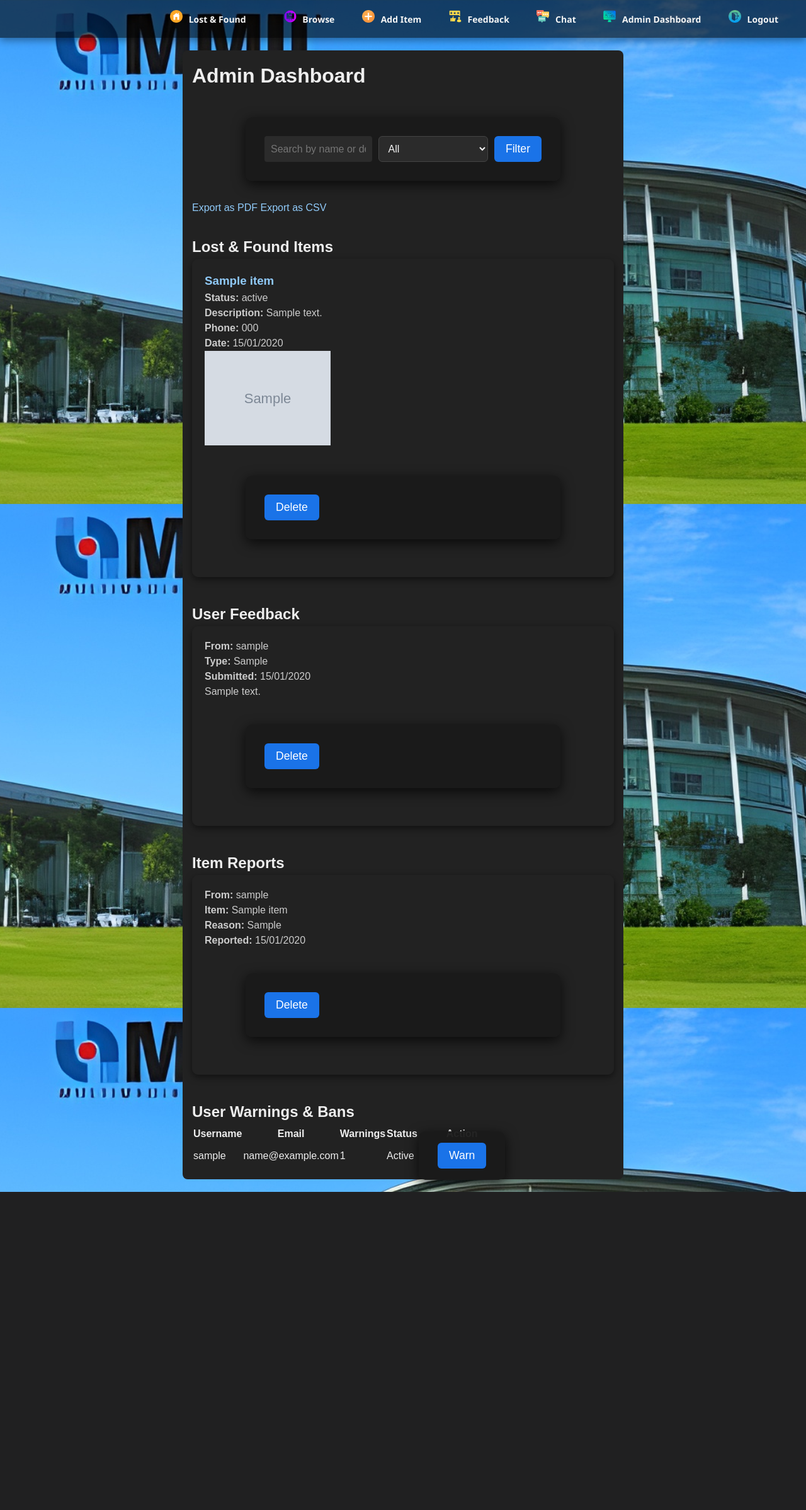
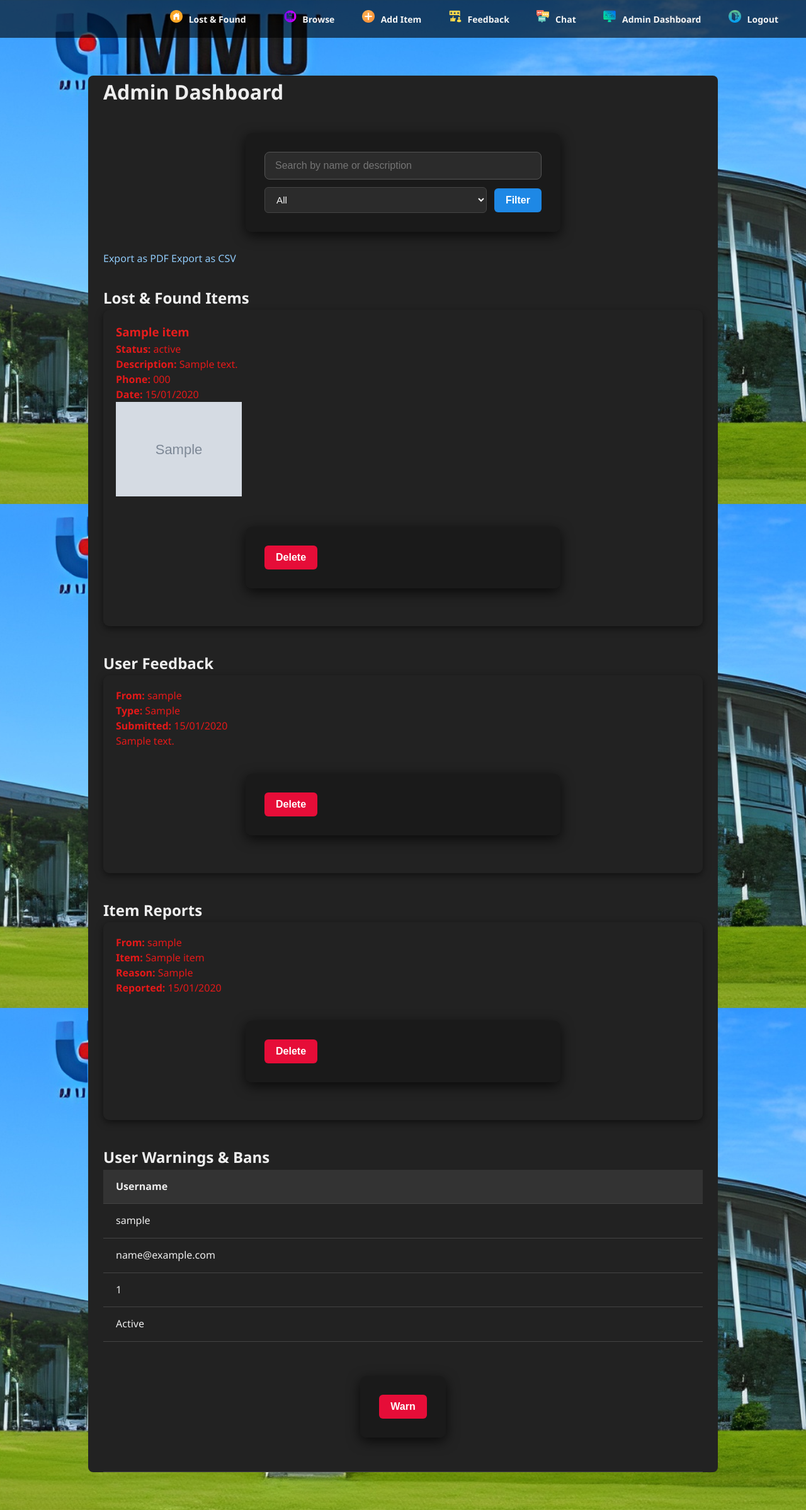
Before and after one commit to GuangJing56/lost-and-found, a Flask app: page /admin/dashboard in a window 1280 px wide. Shown: the whole page at 63% size. Before the commit the page ends 1892 px from the top, so only its background shows below. Run offline with Flask 3, Linux system fonts and the light colour scheme; a user stored in the database is signed in; tables that the repository leaves empty hold one stand-in row (values such as "Sample post"); grey boxes marked "Sample" are stand-in pictures.

Commit message:
Changed the warn button to red and improved the look of admin dashboard

```diff
--- a/app.py
+++ b/app.py
@@ -286,7 +286,7 @@ def register_routes(app):
     @login_required
     def add_item():
         if request.method == 'POST':
-            name = request.form['name']
+            name = request.form['person name']
             description = request.form['description']
             phone = request.form['phone']
             location = request.form['location']
@@ -373,7 +373,7 @@ def register_routes(app):
             feedback = Feedback(
                 user_id=current_user.id,
                 feedback_type=feedback_type,
-                content=content
+                content=content,
             )
             db.session.add(feedback)
             db.session.commit()
@@ -580,3 +580,4 @@ def register_routes(app):
 if __name__ == '__main__':
     app = create_app()
     app.run(debug=True)
+# Test change: add this line to test git commit
--- a/static/css/style.css
+++ b/static/css/style.css
@@ -37,10 +36,8 @@ a:hover {
     top: 0;
     width: 100%;
     z-index: 1000;
-    box-shadow: 0 4px 12px rgba(0, 0, 0, 0.4);
     gap: 20px;
 }
-
 .navbar a {
     padding: 10px 20px;
     font-size: 14px;
@@ -77,14 +74,7 @@ a:hover {
 .flash-message.warning { background-color: #f9a825; color: #000; }
 .flash-message.info    { background-color: #0288d1; }
 
-/* Container */
-.container {
-    max-width: 1000px;
-    margin: 60px auto;
-    padding: 0 24px;
-}
-
-/* About Section (dark mode only here) */
+/* About Section (Dark Mode) */
 .about-container {
     background-color: rgba(0, 0, 0, 0.75);
     padding: 60px 40px;
@@ -128,9 +107,18 @@ a:hover {
     text-decoration: none;
 }
 
+/* Container */
+.container {
+    max-width: 1000px;
+    margin: 60px auto;
+    padding: 0 24px;
+    background: #222;
+    color: #eee;
+    border-radius: 8px;
+}
+
 /* Form Styling */
-form,
-.form-container {
+form, .form-container {
     background-color: rgba(26, 26, 26, 0.95);
     padding: 30px;
     border-radius: 10px;
@@ -163,23 +149,100 @@ textarea {
     border-radius: 6px;
     font-size: 15px;
 }
-input:focus,
-textarea:focus,
-select:focus {
+input:focus, textarea:focus, select:focus {
     outline: 2px solid #90caf9;
 }
-button {
-    padding: 12px;
-    background-color: #444;
+
+/* Buttons */
+button,
+.delete-btn,
+.item-box form button,
+.feedback-box form button,
+.report-box form button,
+.admin-table button,
+#modalSelectBtn,
+.chat-form button,
+.btn-primary,
+.btn-danger,
+.btn-success {
+    background-color: #e60d38;
     color: white;
+    padding: 10px 18px;
+    font-size: 1em;
     border: none;
     border-radius: 6px;
-    font-size: 16px;
     cursor: pointer;
     transition: background-color 0.3s ease;
+    font-weight: 600;
 }
-button:hover {
-    background-color: #666;
+button:hover,
+.delete-btn:hover,
+.item-box form button:hover,
+.feedback-box form button:hover,
+.report-box form button:hover,
+.admin-table button:hover,
+#modalSelectBtn:hover:not(:disabled),
+.chat-form button:hover,
+.btn-primary:hover,
+.btn-danger:hover,
+.btn-success:hover {
+    background-color: #bb1f2c;
+}
+#modalSelectBtn:disabled {
+    background-color: #555;
+    cursor: not-allowed;
+}
+
+/* Blue Buttons: Add Item + Filter */
+#addItemBtn,
+.filter-form button {
+    background-color: #1e88e5;
+    color: white;
+}
+#addItemBtn:hover,
+.filter-form button:hover {
+    background-color: #1565c0;
+}
+
+/* Filter Form */
+.filter-form {
+    display: flex;
+    flex-wrap: wrap;
+    gap: 12px;
+    margin-bottom: 30px;
+    align-items: center;
+}
+.filter-form input[name="search"] {
+    flex: 3 1 300px;
+    min-width: 280px;
+    padding: 12px 16px;
+    font-size: 1rem;
+    border-radius: 8px;
+    border: 1px solid #555;
+    background-color: #2b2b2b;
+    color: #f5f5f5;
+}
+.filter-form input:not([name="search"]),
+.filter-form select {
+    flex: 1 1 150px;
+    min-width: 120px;
+    padding: 10px 14px;
+    border-radius: 6px;
+    border: 1px solid #444;
+    background-color: #2b2b2b;
+    color: #f5f5f5;
+    font-size: 0.95rem;
+}
+@media (max-width: 600px) {
+    .filter-form {
+        flex-direction: column;
+        gap: 15px;
+    }
+    .filter-form input,
+    .filter-form select,
+    .filter-form button {
+        width: 100%;
+    }
 }
 
 /* Item Cards */
@@ -241,128 +282,69 @@ button:hover {
 .item-box:hover,
 .feedback-box:hover,
 .report-box:hover {
-    box-shadow: 0 6px 18px rgba(144, 202, 249, 0.6);
+    box-shadow: 0 6px 18px rgba(217, 16, 16, 0.6);
 }
 .item-box h3,
 .feedback-box p strong,
 .report-box p strong {
-    color: #90caf9;
+    color: #e51d1d;
 }
 .item-box p,
 .feedback-box p,
 .report-box p {
-    color: #ccc;
+    color: #e41919;
     line-height: 1.5;
 }
-
-/* Filter Form */
-.filter-form {
+.item-box form,
+.admin-table td {
     display: flex;
     flex-wrap: wrap;
-    gap: 10px;
-    margin-bottom: 30px;
-}
-.filter-form input,
-.filter-form select {
-    padding: 10px;
-    border-radius: 6px;
-    background-color: #2b2b2b;
-    border: 1px solid #444;
-    color: #f5f5f5;
-    flex: 1;
-}
-.filter-form button {
-    padding: 10px 20px;
-    background-color: #333;
-    color: #fff;
-    border: none;
-    border-radius: 6px;
-    cursor: pointer;
-    flex-shrink: 0;
-}
-.filter-form button:hover {
-    background-color: #555;
+    gap: 6px;
+    align-items: center;
 }
 
-/* Star Rating */
-.star-rating {
-    font-size: 1.4rem;
-    color: #ffcc00;
+/* Admin Dashboard Layout */
+.admin-container {
+    max-width: 1000px;
+    margin: 60px auto;
+    padding: 30px;
+    background-color: rgba(26, 26, 26, 0.95);
+    border-radius: 12px;
+    box-shadow: 0 6px 20px rgba(0, 0, 0, 0.8);
+    color: #f5f5f5;
 }
-.rating-group {
-    display: flex;
-    flex-direction: row-reverse;
-    justify-content: flex-start;
-    gap: 5px;
+.admin-container h1 {
+    font-size: 34px;
+    margin-bottom: 30px;
+    color: #90caf9;
+    text-align: center;
 }
-.rating-group input[type="radio"] {
-    display: none;
+.admin-table {
+    width: 100%;
+    border-collapse: collapse;
+    margin-bottom: 40px;
 }
-.rating-group label {
-    font-size: 1.5em;
-    color: #777;
-    cursor: pointer;
-    transition: color 0.3s ease;
+.admin-table th,
+.admin-table td {
+    padding: 14px 20px;
+    text-align: left;
+    border-bottom: 1px solid #444;
 }
-.rating-group input[type="radio"]:checked ~ label,
-.rating-group label:hover,
-.rating-group label:hover ~ label {
-    color: gold;
+.admin-table th {
+    background-color: #333;
+    color: #eee;
+}
+.admin-table tr:hover {
+    background-color: #2c2c2c;
 }
 
-/* Chat User List (white text) */
-.chat-user-list {
-    color: #fff;
+/* Warn Button Right-Aligned */
+.warn-btn {
+    margin-left: auto;
 }
 
-/* Chat Box and Input: dark mode only here */
-.chat-box {
-    background-color: rgba(0, 0, 0, 0.85);
-    color: #fff;
-    padding: 15px;
-    border-radius: 10px;
-    max-width: 400px;
-    box-shadow: 0 4px 12px rgba(0,0,0,0.7);
-}
-
-.chat-input {
-    background-color: #222;
-    color: #fff;
-    border: 1px solid #555;
-    padding: 10px 15px;
-    border-radius: 8px;
-    width: 100%;
-    font-size: 16px;
-}
-
-.chat-input::placeholder {
-    color: #bbb;
-}
-
-/* Responsive */
-@media screen and (max-width: 768px) {
-    .navbar {
-        flex-direction: column;
-        align-items: flex-start;
-        height: auto;
-        padding: 10px 20px;
-    }
-    .navbar a {
-        margin: 6px 0;
-    }
-    .about-container h1 {
-        font-size: 28px;
-    }
-    .about-container h2 {
-        font-size: 20px;
-    }
-    .about-container p,
-    .about-container li {
-        font-size: 14px;
-    }
-}
-
-/* Chat container centered on page */
+/* Chat */
+.chat-user-list { color: #fff; }
 .chat-container {
     display: flex;
     flex-direction: column;
@@ -487,100 +432,27 @@ button:hover {
     border: 1px solid #444;
     background-color: #111;
     color: white;
-  resize: none;
     font-size: 1rem;
-  font-family: inherit;
     min-height: 50px;
-  transition: border-color 0.3s ease;
 }
-
 .chat-form textarea:focus {
     border-color: #4caf50;
     outline: none;
 }
-
-/* Send button */
-.chat-form button {
-  background-color: #4caf50;
-  border: none;
-  color: white;
-  padding: 0 20px;
-  border-radius: 8px;
-  cursor: pointer;
-  font-size: 1.25rem;
-  display: flex;
-  align-items: center;
-  justify-content: center;
-  transition: background-color 0.3s ease;
-}
-
-.chat-form button:hover {
-  background-color: #45a049;
-}
-
-/* Responsive adjustments */
 @media (max-width: 640px) {
     .chat-container {
         max-width: 100%;
         height: 90vh;
         padding: 10px;
     }
-
     .chat-box {
         max-height: 300px;
     }
 }
 
-/* Form container */
-.container {
-    max-width: 700px;
-    margin: 20px auto;
-    padding: 15px;
-    background: #222;   /* dark background */
-    color: #eee;
-    border-radius: 8px;
-    font-family: Arial, sans-serif;
-}
-
-.input-group {
-    margin-bottom: 15px;
-}
-
-input[type="text"],
-textarea,
-select,
-input[type="file"] {
-    width: 100%;
-    padding: 8px 10px;
-    border-radius: 4px;
-    border: none;
-    font-size: 1em;
-    box-sizing: border-box;
-}
-
-textarea {
-    resize: vertical;
-    min-height: 80px;
-}
-
-button[type="submit"] {
-    background-color: #1a73e8;
-    color: white;
-    padding: 10px 18px;
-    font-size: 1.1em;
-    border: none;
-    border-radius: 6px;
-    cursor: pointer;
-    transition: background-color 0.3s ease;
-}
-
-button[type="submit"]:hover {
-    background-color: #1669c1;
-}
-
-/* Modal styling */
+/* Modal */
 .modal {
-    display: none; /* Hidden by default */
+    display: none;
     position: fixed;
     z-index: 1000;
     left: 0;
--- a/templates/admin_dashboard.html
+++ b/templates/admin_dashboard.html
@@ -35,7 +35,7 @@
                 <img src="{{ url_for('static', filename='uploads/' ~ item.photo) }}" width="200" alt="Item Photo">
             {% endif %}
             <form method="POST" action="{{ url_for('delete_item', item_id=item.id) }}">
-                <button type="submit" onclick="return confirm('Delete this item?')">Delete</button>
+                <button type="submit" onclick="return confirm('Delete this item?')" class="btn-danger">Delete</button>
             </form>
         </div>
         {% endfor %}
@@ -53,7 +53,7 @@
             <p><strong>Submitted:</strong> {{ feedback.date_submitted.strftime('%d/%m/%Y') }}</p>
             <p>{{ feedback.content }}</p>
             <form method="POST" action="{{ url_for('delete_feedback', feedback_id=feedback.id) }}">
-                <button type="submit" onclick="return confirm('Delete this feedback?')">Delete</button>
+                <button type="submit" onclick="return confirm('Delete this feedback?')" class="btn-danger">Delete</button>
             </form>
         </div>
         {% endfor %}
@@ -71,7 +71,7 @@
             <p><strong>Reason:</strong> {{ report.reason }}</p>
             <p><strong>Reported:</strong> {{ report.date_reported.strftime('%d/%m/%Y') }}</p>
             <form method="POST" action="{{ url_for('delete_report', report_id=report.id) }}">
-                <button type="submit" onclick="return confirm('Delete this report?')">Delete</button>
+                <button type="submit" onclick="return confirm('Delete this report?')" class="btn-danger">Delete</button>
             </form>
         </div>
         {% endfor %}
@@ -86,10 +86,6 @@
         <thead>
             <tr>
                 <th>Username</th>
-                <th>Email</th>
-                <th>Warnings</th>
-                <th>Status</th>
-                <th>Action</th>
             </tr>
         </thead>
         <tbody>
@@ -108,11 +104,11 @@
                 <td>
                     {% if not user.is_banned %}
                         <form method="POST" action="{{ url_for('warn_user', user_id=user.id) }}" style="display:inline;">
-                            <button type="submit" onclick="return confirm('Warn this user?')">Warn</button>
+                            <button type="submit" onclick="return confirm('Warn this user?')" class="btn-danger">Warn</button>
                         </form>
                     {% else %}
                         <form method="POST" action="{{ url_for('unban_user', user_id=user.id) }}" style="display:inline;">
-                            <button type="submit" onclick="return confirm('Unban this user?')">Unban</button>
+                            <button type="submit" onclick="return confirm('Unban this user?')" class="btn-success">Unban</button>
                         </form>
                     {% endif %}
                 </td>
@@ -125,3 +121,4 @@
     {% endif %}
 </div>
 {% endblock %}
+<style>
--- a/templates/chat.html
+++ b/templates/chat.html
@@ -16,7 +16,7 @@
            style="text-decoration: none; color: #fff; display: flex; align-items: center;">
           <!-- User status circle -->
           {% if user.is_online %}
-            <span style="display: inline-block; width: 10px; height: 10px; border-radius: 50%; background-color: #4caf50; margin-right: 8px;"></span>
+            <span style="display: inline-block; width: 10px; height: 10px; border-radius: 50%; background-color: #151815; margin-right: 8px;"></span>
           {% else %}
             <span style="display: inline-block; width: 10px; height: 10px; border-radius: 50%; background-color: #757575; margin-right: 8px;"></span>
           {% endif %}
```
Also changed, not shown: other parts of static/css/style.css (+20 -122 lines), templates/about.html (+8 -3 lines), templates/add_item.html (+17 -8 lines), templates/submit_feedback.html (+13 -31 lines). Lines whose indentation alone changed are shown as unchanged.
